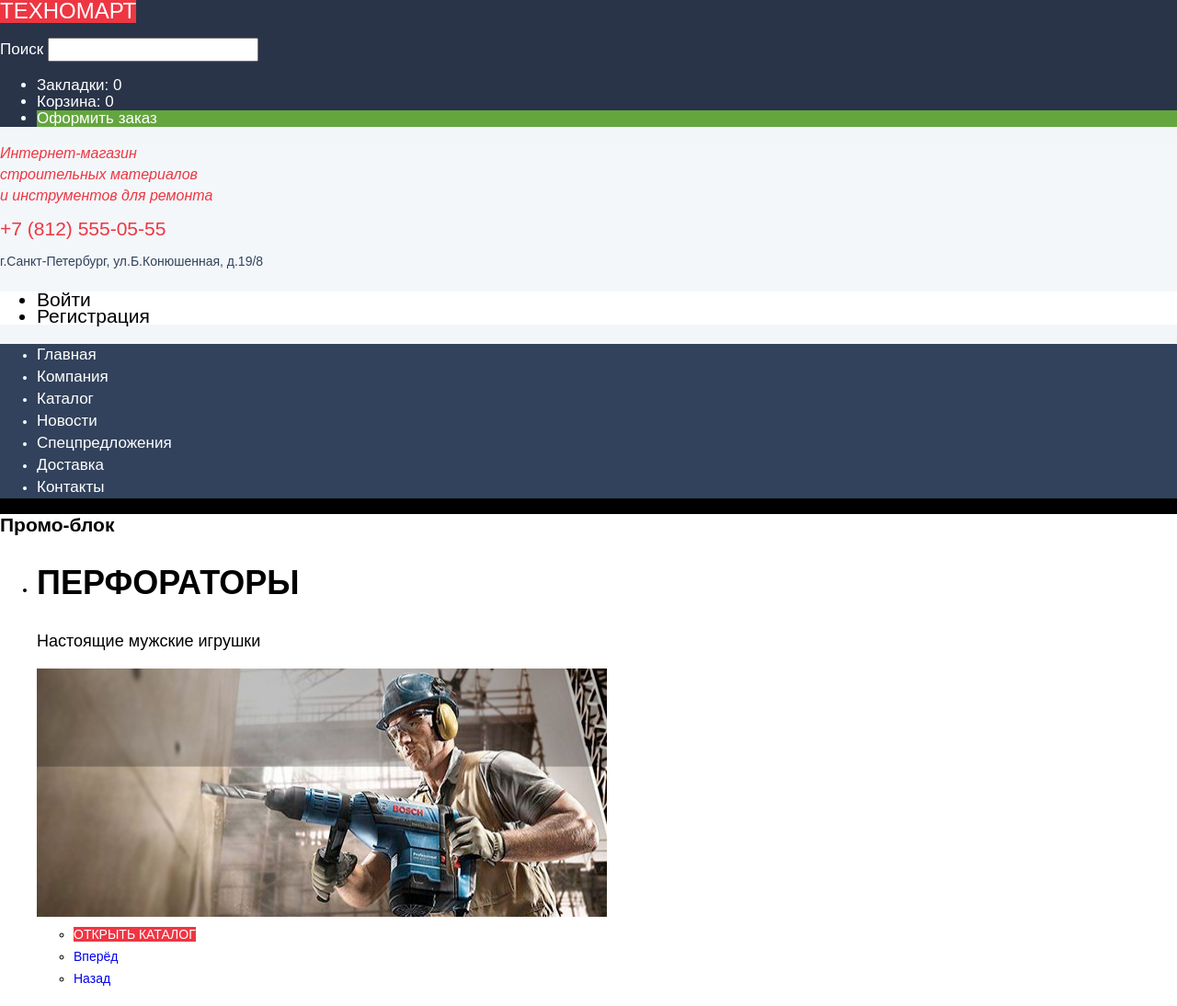
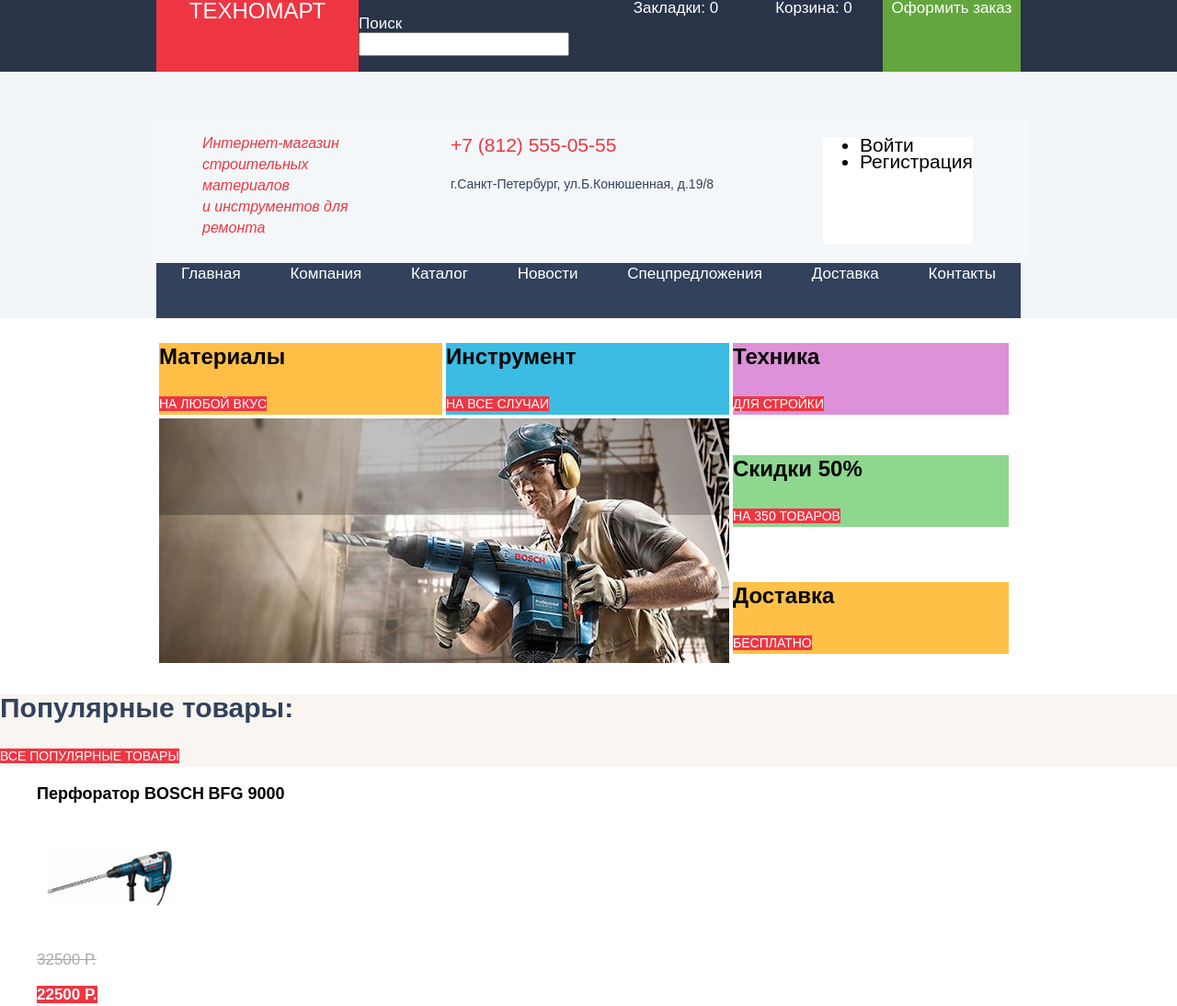
Before and after one commit to TalDmitrii/455709-technomart, a plain HTML site: page index.html in a window 1280 px wide. Shown: the top 1094 px of the page at 92% size. Drawn offline with Linux system fonts and the light colour scheme.

Commit message:
HomeWork 5
Сетки, начало, жесть...

```diff
--- a/css/style.css
+++ b/css/style.css
@@ -8,7 +8,7 @@ body {
   font-weight: normal;
   color: #ffffff;
 
-  background-color: #000000;
+  background-color: #ffffff;
 }
 
 a {
@@ -30,6 +30,10 @@ a.button {
   font-size: 17px;
   line-height: 18px;
   font-weight: 700;
+}
+
+.visually-hidden {
+  display: none;
 }
 
 .main-header {
@@ -286,6 +290,8 @@ a.button {
   color: #ffd180;
 }
 
+/*------Стили каталога------*/
+
 .main-header-catalog .basket {
   background-color: #ee3643;
 }
@@ -443,3 +449,94 @@ h1 {
 
   background-color: #f3f7f9;
 }
+
+/*   Сеточные стили   */
+
+html,
+body {
+  min-width: 1200px;
+  min-height: 3151px;
+}
+
+.top-main-wrapper {
+  display: flex;
+  width: 940px;
+
+  margin: 0 auto;
+  padding: 0 10px;
+  margin-bottom: 50px;
+}
+
+.logo-header {
+  width: 220px;
+
+  text-align: center;
+}
+
+.button-search {
+  width: 270px;
+}
+
+.order-navigation {
+  display: flex;
+  margin: 0;
+  padding: 0;
+
+  list-style: none;
+}
+
+.order-navigation li {
+  width: 150px;
+
+  text-align: center;
+}
+
+.main-header-info-contacts {
+  display: flex;
+  width: 940px;
+  min-height: 158px;
+
+  margin: 0 auto;
+  padding: 0 10px;
+}
+
+.headline {
+  width: 200px;
+  margin-left: 50px;
+}
+
+.header-contacts {
+  width: 405px;
+  margin-left: 70px;
+}
+
+.main-navigation {
+  width: 940px;
+  min-height: 60px;
+
+  margin: 0 auto;
+}
+
+
+.main-navigation ul {
+  display: flex;
+  justify-content: space-around;
+
+  margin: 0;
+  padding: 0;
+
+  list-style: none;
+}
+
+.promo-block-wrapper {
+  display: flex;
+
+  width: 940px;
+
+  margin: 0 auto;
+}
+
+.promo-block-wrapper .group-list {
+  width: 300px;
+  min-height: 123px;
+}
--- a/index.html
+++ b/index.html
@@ -6,14 +6,16 @@
     <title>Техномарт</title>
     <link href="css/normalize.css" rel="stylesheet">
     <link href="css/style.css" rel="stylesheet">
+    <link href="css/outline.css" rel="stylesheet">
   </head>
   <body>
     <header class="main-header">
       <div class="top-main-header">
+        <div class="top-main-wrapper">
             <a class="logo logo-header" href="index.html">
               ТЕХНОМАРТ
             </a>
-        <p>
+            <p class="button-search">
               <label for="button-search">Поиск</label>
               <input type="search" id="button-search">
             </p>
@@ -23,24 +25,29 @@
               <li class="order"><a href="order.html">Оформить заказ</a></li>
             </ul>
         </div>
+      </div>
       <div class="main-header-info-contacts">
         <p class="headline">
             Интернет-магазин<br>
             строительных материалов<br>
             и инструментов для ремонта
         </p>
-        <div class="phone">
+        <div class="header-contacts">
+          <p class="phone">
             +7 (812) 555-05-55
-        </div>
+          </p>
           <p class="adress">
             г.Санкт-Петербург, ул.Б.Конюшенная, д.19/8
           </p>
+        </div>
         <ul class="user-navigation">
           <li class="login-link"><a href="login.html">Войти</a></li>
           <li class="check-in"><a href="check-in.html">Регистрация</a></li>
         </ul>
       </div>
+
         <nav class="main-navigation">
+          <div class="main-navigation-wrapper">
             <ul>
               <li><a href="index.html">Главная</a></li>
               <li><a href="company.html">Компания</a></li>
@@ -50,17 +57,43 @@
               <li><a href="delivery.html">Доставка</a></li>
               <li><a href="contacts.html">Контакты</a></li>
             </ul>
+          </div>
         </nav>
+
     </header>
     <main class="container">
       <section class="promo-block">
+        <div class="promo-block-wrapper">
           <h2 class="visually-hidden">Промо-блок</h2>
-          <ul>
-            <li class="catalog">
+            <table class="promo-block-table">
+              <tr>
+                <td class="group-list">
+                  <div class="materials">
+                    <h3>Материалы </h3>
+                    <a class="button" href="material.html">на любой вкус</a>
+                  </div>
+                </td>
+                <td class="group-list">
+                  <div class="instrument">
+                    <h3>Инструмент </h3>
+                    <a class="button" href="instrument.html">на все случаи</a>
+                  </div>
+                </td>
+                <td class="group-list">
+                  <div class="technique">
+                    <h3>Техника </h3>
+                    <a class="button" href="technique.html">для стройки</a>
+                  </div>
+                </td>
+              </tr>
+              <tr>
+                <td colspan="2" rowspan="2">
+                  <div class="catalog">
                     <div class="slider slider-1">
+                      <img src="img/slider-1.jpg" width="620" height="266" alt="Техномарт">
+                      <div class="visually-hidden">
                         <h3>Перфораторы</h3>
                         <p>Настоящие мужские игрушки</p>
-                <img src="img/slider-1.jpg" width="620" height="270" alt="Техномарт">
                         <ul>
                           <li>
                             <a class="button button-open" href="technomart-catalog.psd">
@@ -79,12 +112,14 @@
                           </li>
                         </ul>
                       </div>
-            </li>
-            <li class="visually-hidden">
+                    </div>
+                  </div>
+                </td>
+                <td class="visually-hidden">
                   <div class="slider slider-2">
                     <h3>Дрели</h3>
                     <p>Соседям на радость!</p>
-                <img src="img/slider-2.jpg" width="620" height="270" alt="Техномарт">
+                    <img src="img/slider-2.jpg" width="620" height="266" alt="Техномарт">
                     <ul>
                       <li>
                         <a class="button button-open" href="technomart-catalog.psd">
@@ -103,38 +138,24 @@
                       </li>
                     </ul>
                   </div>
-            </li>
-            <li class="group-list">
-              <div class="materials">
-                <h3>Материалы </h3>
-                <a class="button" href="material.html">на любой вкус</a>
-              </div>
-            </li>
-            <li class="group-list">
-              <div class="instrument">
-                <h3>Инструмент </h3>
-                <a class="button" href="instrument.html">на все случаи</a>
-              </div>
-            </li>
-            <li class="group-list">
-              <div class="technique">
-                <h3>Техника </h3>
-                <a class="button" href="technique.html">для стройки</a>
-              </div>
-            </li>
-            <li class="group-list">
+                </td>
+                <td class="group-list">
                   <div class="sales">
                     <h3>Скидки 50% </h3>
                     <a class="button" href="sales.html">на 350 товаров</a>
                   </div>
-            </li>
-            <li class="group-list">
+                </td>
+              </tr>
+              <tr>
+                <td class="group-list">
                   <div class="delivery">
                     <h3>Доставка </h3>
                     <a class="button" href="delivery.html">бесплатно</a>
                   </div>
-            </li>
-          </ul>
+                </td>
+              </tr>
+          </table>
+        </div>
       </section>
       <section class="popular">
         <div class="popular-product">
```
Also changed, not shown: img/technomart-index-1000 (1).jpg (added). Lines whose indentation alone changed are shown as unchanged.
